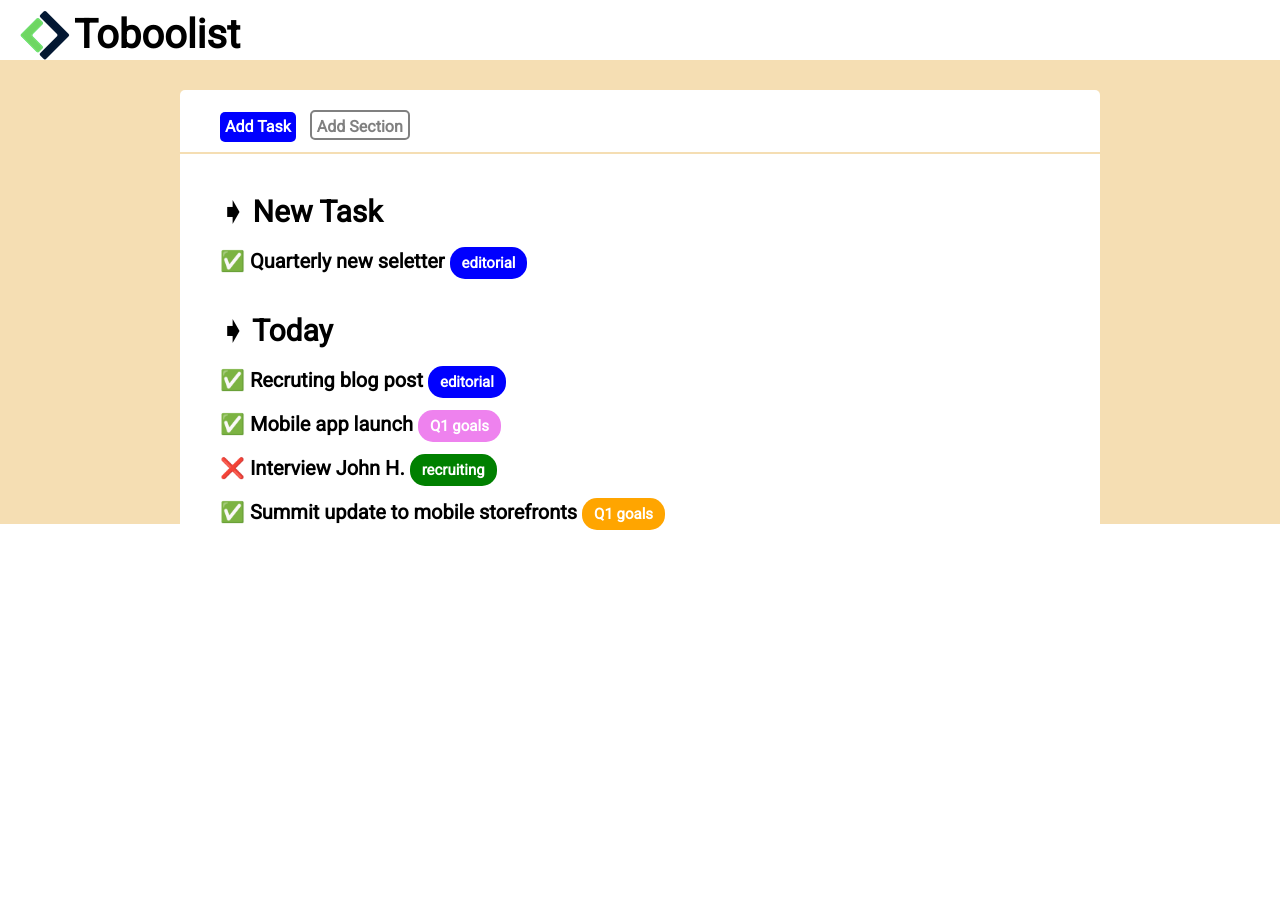
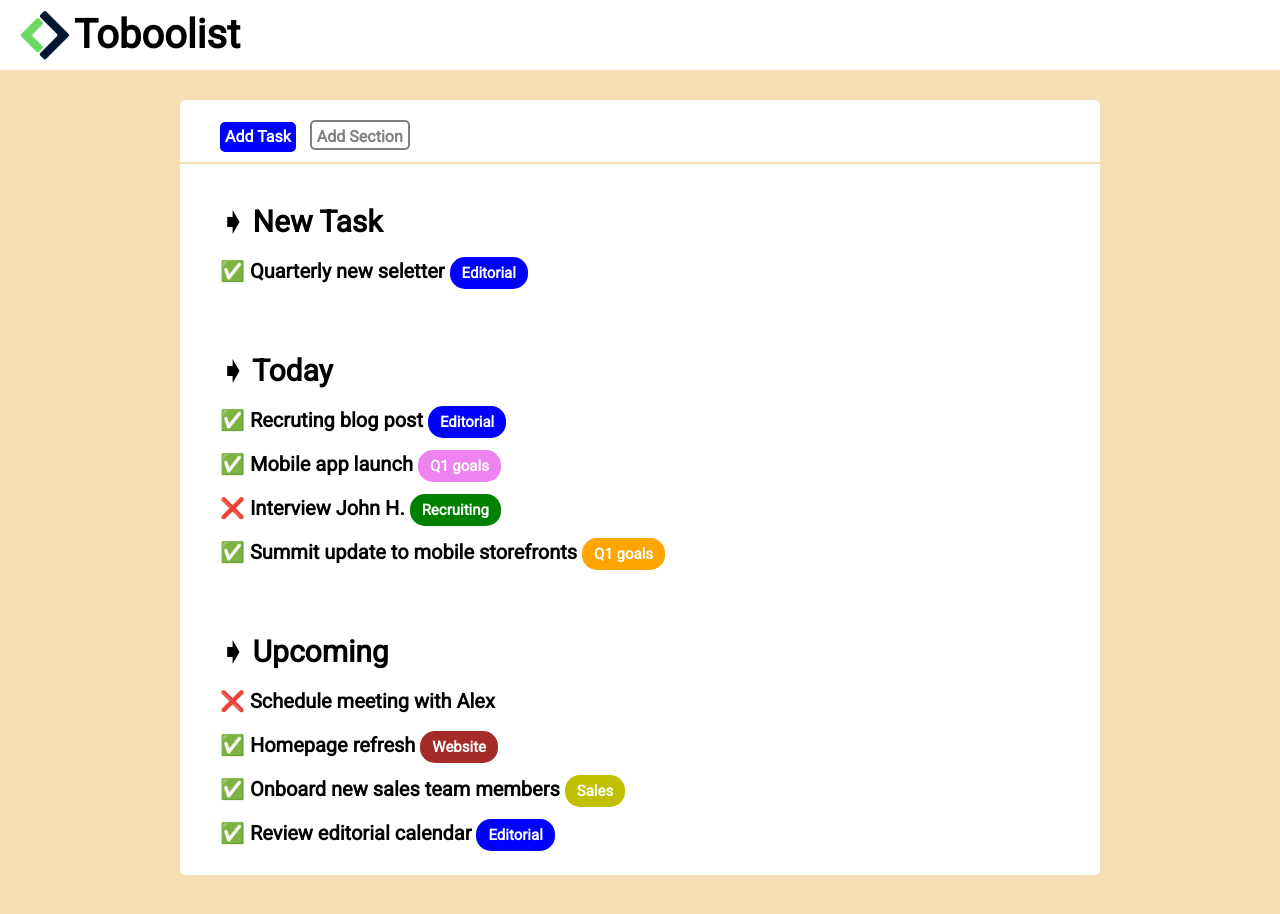
Before and after one commit to LeonardoCeccarelli/html-css-toboolist, a plain HTML site: page index.html in a window 1280 px wide. Before the commit the page ends 800 px from the top, so only its background shows below. Drawn offline with Linux system fonts and the light colour scheme.

Commit message:
Inserimento upcoming con modifiche html/css

```diff
--- a/css/style.css
+++ b/css/style.css
@@ -8,11 +8,6 @@
 
 body {
     font-family: 'Roboto', sans-serif;
-}
-
-header {
-    margin-top: 10px;
-    margin-left: 20px;
 }
 
 main {
@@ -26,14 +21,9 @@ main {
     vertical-align: bottom;
 }
 
-#special_character {
-    color: white;
-    font-size: 15px;
-    padding: 7px 12px;
-    border-radius: 15px;
-}
+/*** CLASS ***/
 
-/*** CLASS ***/
+/* logo */
 
 .title_logo {
     display: inline-block;
@@ -41,16 +31,20 @@ main {
     line-height: 50px;
 }
 
+.logo_container {
+    padding: 10px 0 10px 20px;
+}
+
 .main_container {
     width: 920px;
     margin: auto;
     padding-top: 30px;
+    padding-bottom: 30px;
 }
 
 /* inizio sezione add */
 
 .add_container {
-    /* width: 100%; */
     background-color: white;
     border-top-left-radius: 5px;
     border-top-right-radius: 5px;
@@ -103,10 +97,13 @@ main {
     background-color:white;
     padding-top: 40px;
     padding-left: 40px;
+    border-bottom-left-radius: 5px;
+    border-bottom-right-radius: 5px;
 }
 
 .list_section {
     margin-bottom: 40px;
+    padding-bottom: 30px;
 }
 
 .title_section {
@@ -120,6 +117,13 @@ main {
 }
 
 /* inizio caratteri speciali con diversi colori */
+
+.special_character {
+    color: white;
+    font-size: 15px;
+    padding: 7px 12px;
+    border-radius: 15px;
+}
 
 .color_special_blu {
     background-color: blue;
@@ -137,12 +141,12 @@ main {
     background-color: orange;
 }
 
-.color_special_pink {
-    background-color: pink;
+.color_special_brown {
+    background-color: brown;
 }
 
 .color_special_yellow {
-    background-color: yellow;
+    background-color: rgb(192, 192, 0);
 }
 
 /* fine caratteri speciali */
--- a/index.html
+++ b/index.html
@@ -13,9 +13,14 @@
     <body>
 
         <header>
-            <img id="logo" src="img/Logo.png" alt="Logo Boolean">
 
-            <h1 class="title_logo">Toboolist</h1>
+            <div class="logo_container">
+                <img id="logo" src="img/Logo.png" alt="Logo Boolean">
+
+                <h1 class="title_logo">Toboolist</h1>
+
+            </div>
+
         </header>
 
         <main>
@@ -50,7 +55,7 @@
                         </div>
 
                         <div class="normal_text">
-                            <p>✅ Quarterly new seletter <span id="special_character" class="color_special_blu">editorial</span></p>
+                            <p>✅ Quarterly new seletter <span class="special_character color_special_blu">Editorial</span></p>
                         </div>
                     </div>
 
@@ -61,19 +66,42 @@
                         </div>
 
                         <div class="normal_text">
-                            <p>✅ Recruting blog post <span id="special_character" class="color_special_blu">editorial</span></p>
+                            <p>✅ Recruting blog post <span class="special_character color_special_blu">Editorial</span></p>
                         </div>
 
                         <div class="normal_text">
-                            <p>✅ Mobile app launch <span id="special_character" class="color_special_violet">Q1 goals</span></p>
+                            <p>✅ Mobile app launch <span class="special_character color_special_violet">Q1 goals</span></p>
                         </div>
 
                         <div class="normal_text">
-                            <p>❌ Interview John H. <span id="special_character" class="color_special_green">recruiting</span></p>
+                            <p>❌ Interview John H. <span class="special_character color_special_green">Recruiting</span></p>
                         </div>
 
                         <div class="normal_text">
-                            <p>✅ Summit update to mobile storefronts <span id="special_character" class="color_special_orange">Q1 goals</span></p>
+                            <p>✅ Summit update to mobile storefronts <span class="special_character color_special_orange">Q1 goals</span></p>
+                        </div>
+                    </div>
+
+                    <!-- sezione upcoming -->
+                    <div class="list_section">
+                        <div class="title_section">
+                            <h2>➧ Upcoming</h2>
+                        </div>
+
+                        <div class="normal_text">
+                            <p>❌ Schedule meeting with Alex</p>
+                        </div>
+
+                        <div class="normal_text">
+                            <p>✅ Homepage refresh <span class="special_character color_special_brown">Website</span></p>
+                        </div>
+
+                        <div class="normal_text">
+                            <p>✅ Onboard new sales team members <span class="special_character color_special_yellow">Sales</span></p>
+                        </div>
+
+                        <div class="normal_text">
+                            <p>✅ Review editorial calendar <span class="special_character color_special_blu">Editorial</span></p>
                         </div>
                     </div>
 
```
